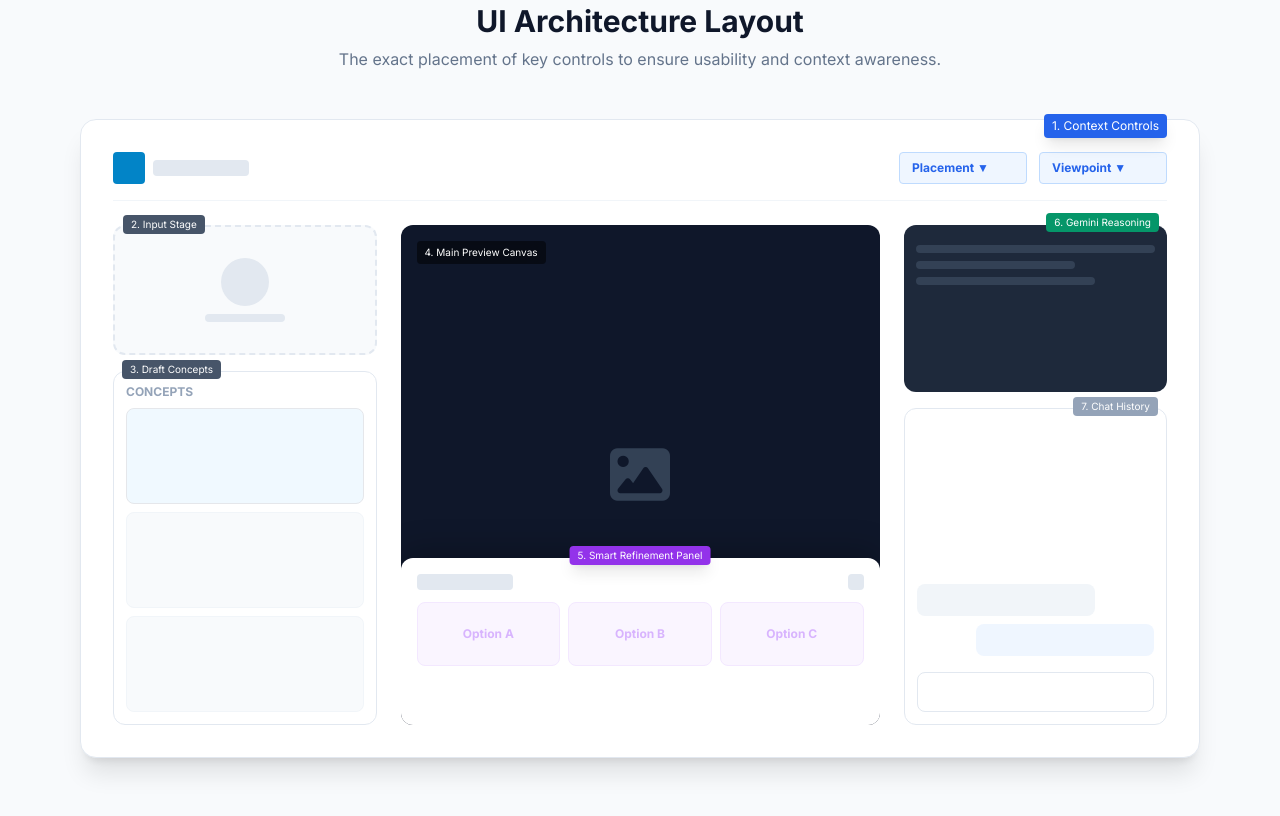
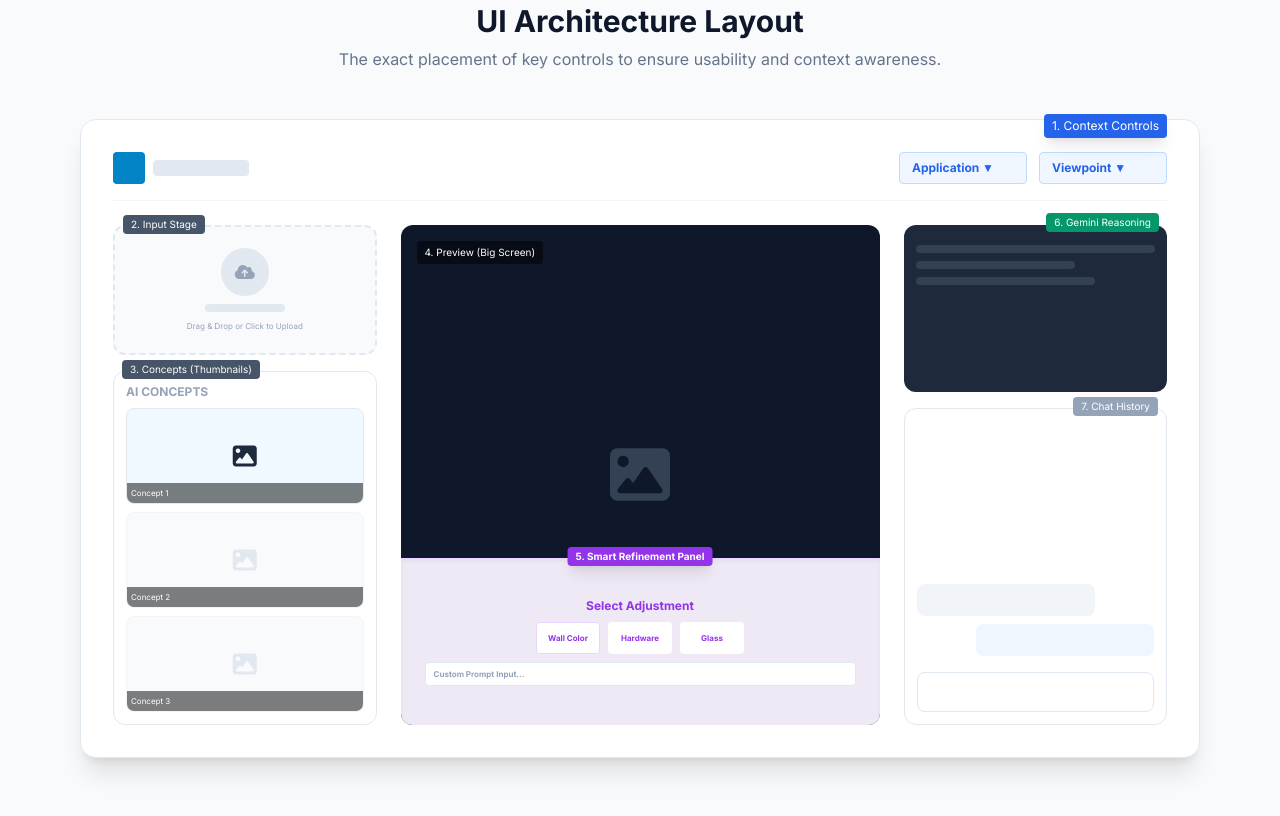
Before and after one commit to Kamvp/door-ai-demo, a plain HTML site: page index.html in a window 1280 px wide. Shown: the part 1264-2080 px from the top of the page. Drawn offline with nearby package versions, Linux system fonts and the light colour scheme.

Commit message:
Update index.html

```diff
--- a/index.html
+++ b/index.html
@@ -3,7 +3,7 @@
 <head>
     <meta charset="UTF-8">
     <meta name="viewport" content="width=device-width, initial-scale=1.0">
-    <title>Door-AI Studio | Project Charter v4.2</title>
+    <title>Door-AI Studio | Project Charter v5.0</title>
 
     <!-- Tailwind CSS -->
     <script src="https://cdn.tailwindcss.com"></script>
@@ -104,7 +104,7 @@
                 <div class="flex items-center gap-2 text-brand-900">
                     <i class="fa-solid fa-layer-group text-xl"></i>
                     <span class="font-bold text-xl tracking-tight">Door-AI <span class="text-brand-600">Studio</span></span>
-                    <span class="bg-brand-100 text-brand-800 text-[10px] px-2 py-0.5 rounded-full font-mono uppercase tracking-wide border border-brand-200 ml-2">Project Charter v4.2</span>
+                    <span class="bg-brand-100 text-brand-800 text-[10px] px-2 py-0.5 rounded-full font-mono uppercase tracking-wide border border-brand-200 ml-2">Project Charter v5.0</span>
                 </div>
                 <div class="hidden md:flex gap-8 text-sm font-medium text-slate-500">
                     <a href="#vision" class="hover:text-brand-600 transition-colors">Vision</a>
@@ -242,7 +242,7 @@
                     <!-- Context Bar (Top Right) -->
                     <div class="flex gap-3 relative group">
                         <div class="absolute -top-8 right-0 bg-blue-600 text-white text-xs px-2 py-1 rounded shadow-lg animate-bounce">1. Context Controls</div>
-                        <div class="h-8 w-32 bg-blue-50 border border-blue-200 rounded flex items-center px-3 text-xs text-blue-600 font-bold">Placement ▼</div>
+                        <div class="h-8 w-32 bg-blue-50 border border-blue-200 rounded flex items-center px-3 text-xs text-blue-600 font-bold">Application ▼</div>
                         <div class="h-8 w-32 bg-blue-50 border border-blue-200 rounded flex items-center px-3 text-xs text-blue-600 font-bold">Viewpoint ▼</div>
                     </div>
                 </div>
@@ -253,18 +253,28 @@
                         <!-- 2. Input Area -->
                         <div class="bg-slate-50 border-2 border-dashed border-slate-200 rounded-xl p-4 flex flex-col items-center justify-center h-48 relative">
                             <div class="absolute -top-3 left-2 bg-slate-600 text-white text-[10px] px-2 py-0.5 rounded">2. Input Stage</div>
-                            <div class="w-12 h-12 bg-slate-200 rounded-full mb-2"></div>
+                            <div class="w-12 h-12 bg-slate-200 rounded-full mb-2 flex items-center justify-center text-slate-400"><i class="fa-solid fa-cloud-arrow-up"></i></div>
                             <div class="h-2 w-20 bg-slate-200 rounded"></div>
+                            <div class="text-[8px] text-slate-400 mt-2 text-center px-2">Drag & Drop or Click to Upload</div>
                         </div>
 
                         <!-- 3. Drafts Strip -->
                         <div class="flex-1 bg-white border border-slate-200 rounded-xl p-3 flex flex-col relative">
-                            <div class="absolute -top-3 left-2 bg-slate-600 text-white text-[10px] px-2 py-0.5 rounded">3. Draft Concepts</div>
-                            <div class="text-xs font-bold text-slate-400 mb-2 uppercase">Concepts</div>
+                            <div class="absolute -top-3 left-2 bg-slate-600 text-white text-[10px] px-2 py-0.5 rounded">3. Concepts (Thumbnails)</div>
+                            <div class="text-xs font-bold text-slate-400 mb-2 uppercase">AI Concepts</div>
                             <div class="flex-1 flex flex-col gap-2 overflow-y-auto">
-                                <div class="h-24 bg-brand-50 border border-brand-200 rounded-lg w-full shrink-0"></div>
-                                <div class="h-24 bg-slate-50 border border-slate-100 rounded-lg w-full shrink-0"></div>
-                                <div class="h-24 bg-slate-50 border border-slate-100 rounded-lg w-full shrink-0"></div>
+                                <div class="h-24 bg-brand-50 border border-brand-200 rounded-lg w-full shrink-0 relative overflow-hidden">
+                                    <div class="absolute inset-0 flex items-center justify-center text-brand-200"><i class="fa-solid fa-image text-2xl"></i></div>
+                                    <div class="absolute bottom-0 w-full bg-black/50 text-white text-[8px] p-1">Concept 1</div>
+                                </div>
+                                <div class="h-24 bg-slate-50 border border-slate-100 rounded-lg w-full shrink-0 relative overflow-hidden">
+                                     <div class="absolute inset-0 flex items-center justify-center text-slate-200"><i class="fa-solid fa-image text-2xl"></i></div>
+                                    <div class="absolute bottom-0 w-full bg-black/50 text-white text-[8px] p-1">Concept 2</div>
+                                </div>
+                                <div class="h-24 bg-slate-50 border border-slate-100 rounded-lg w-full shrink-0 relative overflow-hidden">
+                                     <div class="absolute inset-0 flex items-center justify-center text-slate-200"><i class="fa-solid fa-image text-2xl"></i></div>
+                                    <div class="absolute bottom-0 w-full bg-black/50 text-white text-[8px] p-1">Concept 3</div>
+                                </div>
                             </div>
                         </div>
                     </div>
@@ -273,20 +283,20 @@
                     <div class="flex-1 flex flex-col gap-4">
                         <!-- 4. Preview Canvas -->
                         <div class="flex-1 bg-slate-900 rounded-xl relative flex items-center justify-center overflow-hidden group">
-                            <div class="absolute top-4 left-4 bg-black/50 text-white text-[10px] px-2 py-1 rounded backdrop-blur">4. Main Preview Canvas</div>
+                            <div class="absolute top-4 left-4 bg-black/50 text-white text-[10px] px-2 py-1 rounded backdrop-blur">4. Preview (Big Screen)</div>
                             <i class="fa-solid fa-image text-6xl text-slate-700"></i>
 
                             <!-- 5. Refinement Panel Overlay -->
-                            <div class="absolute bottom-0 left-0 right-0 h-1/3 bg-white rounded-t-xl shadow-[0_-10px_30px_rgba(0,0,0,0.2)] p-4 transform translate-y-0 transition-transform">
+                            <div class="absolute bottom-0 left-0 right-0 h-1/3 bg-purple-50/95 border-t border-purple-200 flex flex-col items-center justify-center text-[8px] font-bold text-purple-600 shadow-inner p-2">
                                 <div class="absolute -top-3 left-1/2 -translate-x-1/2 bg-purple-600 text-white text-[10px] px-2 py-0.5 rounded shadow-lg">5. Smart Refinement Panel</div>
-                                <div class="flex justify-between mb-3">
-                                    <div class="h-4 w-24 bg-slate-200 rounded"></div>
-                                    <div class="h-4 w-4 bg-slate-200 rounded"></div>
+                                <div class="mb-2 text-xs">Select Adjustment</div>
+                                <div class="flex gap-2 w-full justify-center">
+                                     <div class="h-8 w-16 bg-white rounded border border-purple-200 flex items-center justify-center">Wall Color</div>
+                                     <div class="h-8 w-16 bg-white rounded border-purple-200 flex items-center justify-center">Hardware</div>
+                                     <div class="h-8 w-16 bg-white rounded border-purple-200 flex items-center justify-center">Glass</div>
                                 </div>
-                                <div class="grid grid-cols-3 gap-2">
-                                    <div class="h-16 bg-purple-50 border border-purple-100 rounded-lg flex items-center justify-center text-purple-300 text-xs font-bold">Option A</div>
-                                    <div class="h-16 bg-purple-50 border border-purple-100 rounded-lg flex items-center justify-center text-purple-300 text-xs font-bold">Option B</div>
-                                    <div class="h-16 bg-purple-50 border border-purple-100 rounded-lg flex items-center justify-center text-purple-300 text-xs font-bold">Option C</div>
+                                <div class="mt-2 w-full px-4">
+                                    <div class="h-6 bg-white rounded border border-slate-200 text-[8px] flex items-center px-2 text-slate-400">Custom Prompt Input...</div>
                                 </div>
                             </div>
                         </div>
@@ -350,7 +360,7 @@
                     <div class="bg-slate-50 p-6 rounded-xl border border-slate-200">
                         <h3 class="text-xs font-bold text-slate-400 uppercase mb-4 tracking-wider">2. Select Tweak</h3>
                         <div class="grid grid-cols-3 gap-2">
-                            <button onclick="triggerTweak('WALL')" class="p-2 bg-white border border-slate-200 rounded text-xs font-medium hover:text-brand-600 hover:border-brand-500 transition-colors">Wall</button>
+                            <button onclick="triggerTweak('WALL')" class="p-2 bg-white border border-slate-200 rounded text-xs font-medium hover:text-brand-600 hover:border-brand-500 transition-colors">Wall Color</button>
                             <button onclick="triggerTweak('HARDWARE')" class="p-2 bg-white border border-slate-200 rounded text-xs font-medium hover:text-brand-600 hover:border-brand-500 transition-colors">Hardware</button>
                             <button onclick="triggerTweak('GLASS')" class="p-2 bg-white border border-slate-200 rounded text-xs font-medium hover:text-brand-600 hover:border-brand-500 transition-colors">Glass</button>
                         </div>
@@ -500,7 +510,7 @@
 
             if (!panel || !data) return;
 
-            title.innerText = `Refine ${element === 'WALL' ? 'Wall' : element === 'HARDWARE' ? 'Hardware' : 'Glass'}`;
+            title.innerText = `Refine ${element === 'WALL' ? 'Wall Color' : element === 'HARDWARE' ? 'Hardware' : 'Glass'}`;
             advice.innerHTML = data.advice;
             options.innerHTML = '';
 
```
